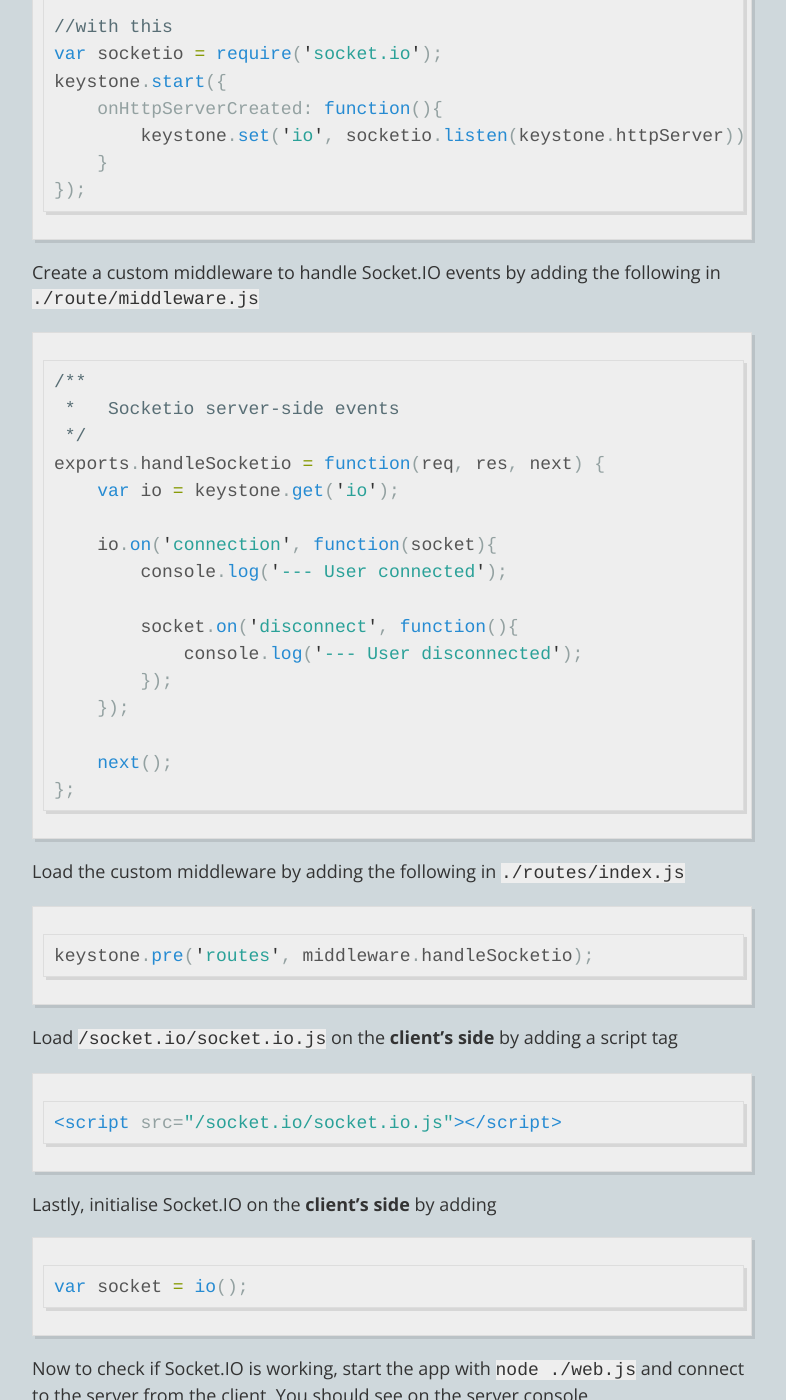
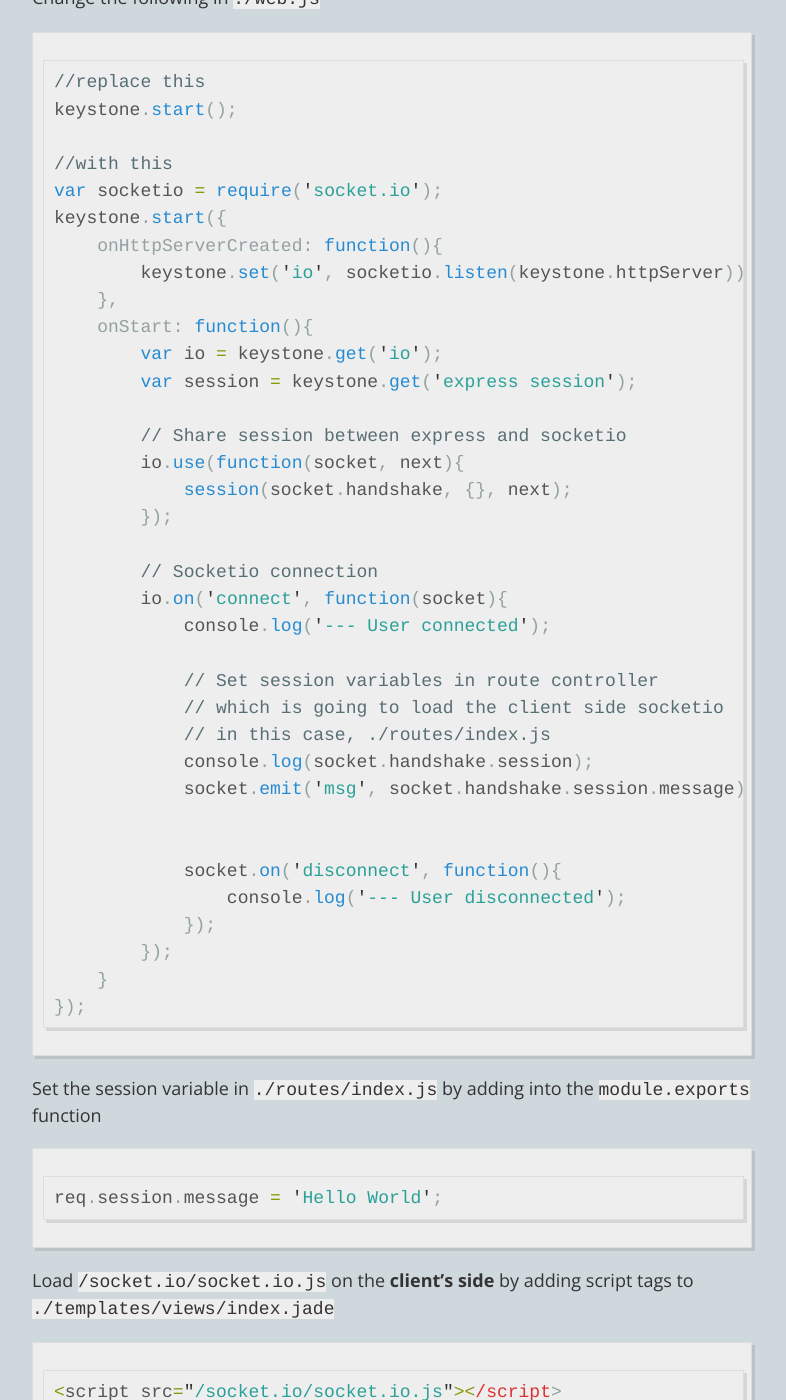
Before and after one commit to ksami/ksami.github.io, a Jekyll site: the page built from _posts/2015/09/2015-09-05-KeystoneJS-and-SocketIO.md, in a window 1280 px wide and 1400 px high, scrolled down 635 px. Shown: the whole window, without its empty margins (248-1034 px from the left). Built offline with Jekyll 4.4.1, drawn with Linux system fonts in a browser that asks for light colours; Markdown is read by kramdown in place of the engine named in the settings; comment, search, counter and statistics services are not loaded; some of the changed text lies outside the part shown.

Commit message:
edit post for keystonejs, socketio and expressjs session sharing

````diff
--- a/_posts/2015/09/2015-09-05-KeystoneJS-and-SocketIO.md
+++ b/_posts/2015/09/2015-09-05-KeystoneJS-and-SocketIO.md
@@ -1,14 +1,17 @@
 ---
 layout: post
 date: 2015-09-05 23:09:11
-title: KeystoneJS and Socket.IO
-tags: [programming, javascript, NodeJS, KeystoneJS, SocketIO]
+title: KeystoneJS, ExpressJS and Socket.IO
+tags: [programming, javascript, NodeJS, KeystoneJS, SocketIO, ExpressJS]
 ---
+
+__EDIT__ 2015/09/16: I realised adding event listeners in middleware is not a smart thing to do (hint: middleware gets called on every request) and have therefore updated this guide. Also, I have added session sharing between Express and Socket.IO for accessing stuff like `req.params.id` from Socket.IO.
 
 To integrate [Socket.IO](http://socket.io/) with [KeystoneJS](http://keystonejs.com/) requires some work but it can be done, at least using the packages `keystone 0.3.14` and `socket.io 1.3.6` from `npm`.
 
-The steps below assume you have followed the [Getting Started](http://keystonejs.com/docs/getting-started/) guide and have a folder structure as stated in the guide. `./web.js` is the entry point for the app, `./route/middleware.js` is where middleware is declared, `./routes/index.js` is the route index controller.
+The steps below assume you have followed the [Getting Started](http://keystonejs.com/docs/getting-started/) guide and have a folder structure as stated in the guide. `./web.js` is the entry point for the app, `./routes/index.js` is the route controller for index and `./templates/views/index.jade` is the jade template rendered for index.
 
+---
 
 Firstly, `npm install --save socket.io` to get Socket.IO and update your `./package.json`.
 
@@ -23,51 +26,67 @@ var socketio = require('socket.io');
 keystone.start({
     onHttpServerCreated: function(){
         keystone.set('io', socketio.listen(keystone.httpServer));
+    },
+    onStart: function(){
+        var io = keystone.get('io');
+        var session = keystone.get('express session');
+
+        // Share session between express and socketio
+        io.use(function(socket, next){
+            session(socket.handshake, {}, next);
+        });
+
+        // Socketio connection
+        io.on('connect', function(socket){
+            console.log('--- User connected');
+
+            // Set session variables in route controller
+            // which is going to load the client side socketio
+            // in this case, ./routes/index.js
+            console.log(socket.handshake.session);
+            socket.emit('msg', socket.handshake.session.message);
+
+
+            socket.on('disconnect', function(){
+                console.log('--- User disconnected');
+            });
+        });
     }
 });
 ```
 
-Create a custom middleware to handle Socket.IO events by adding the following in `./route/middleware.js`
+Set the session variable in `./routes/index.js` by adding into the `module.exports` function
 
 ```js
-/**
- *   Socketio server-side events
- */
-exports.handleSocketio = function(req, res, next) {
-    var io = keystone.get('io');
+req.session.message = 'Hello World';
+```
 
-    io.on('connection', function(socket){
-        console.log('--- User connected');
 
-        socket.on('disconnect', function(){
-            console.log('--- User disconnected');
-        });
+
+Load `/socket.io/socket.io.js` on the __client's side__ by adding script tags to `./templates/views/index.jade`
+
+```js
+<script src="/socket.io/socket.io.js"></script>
+<script>
+
+    var socket = io();
+    socket.on('msg', function(message){
+        console.log(message);
     });
 
-    next();
-};
+</script>
 ```
 
-Load the custom middleware by adding the following in `./routes/index.js`
 
-```js
-keystone.pre('routes', middleware.handleSocketio);
-```
 
-Load `/socket.io/socket.io.js` on the __client's side__ by adding a script tag
-
-```html
-<script src="/socket.io/socket.io.js"></script>
-```
-
-Lastly, initialise Socket.IO on the __client's side__ by adding
-
-```js
-var socket = io();
-```
-
-Now to check if Socket.IO is working, start the app with `node ./web.js` and connect to the server from the client. You should see on the server console
+Now to check if Socket.IO is working and session sharing between Express and Socket.IO is enabled, start the app with `node ./web.js` and connect to the server from the client. You should see on the server console
 
 ```
 --- User connected
 ```
+
+and on the browser console
+
+```
+'Hello World'
+```
````
